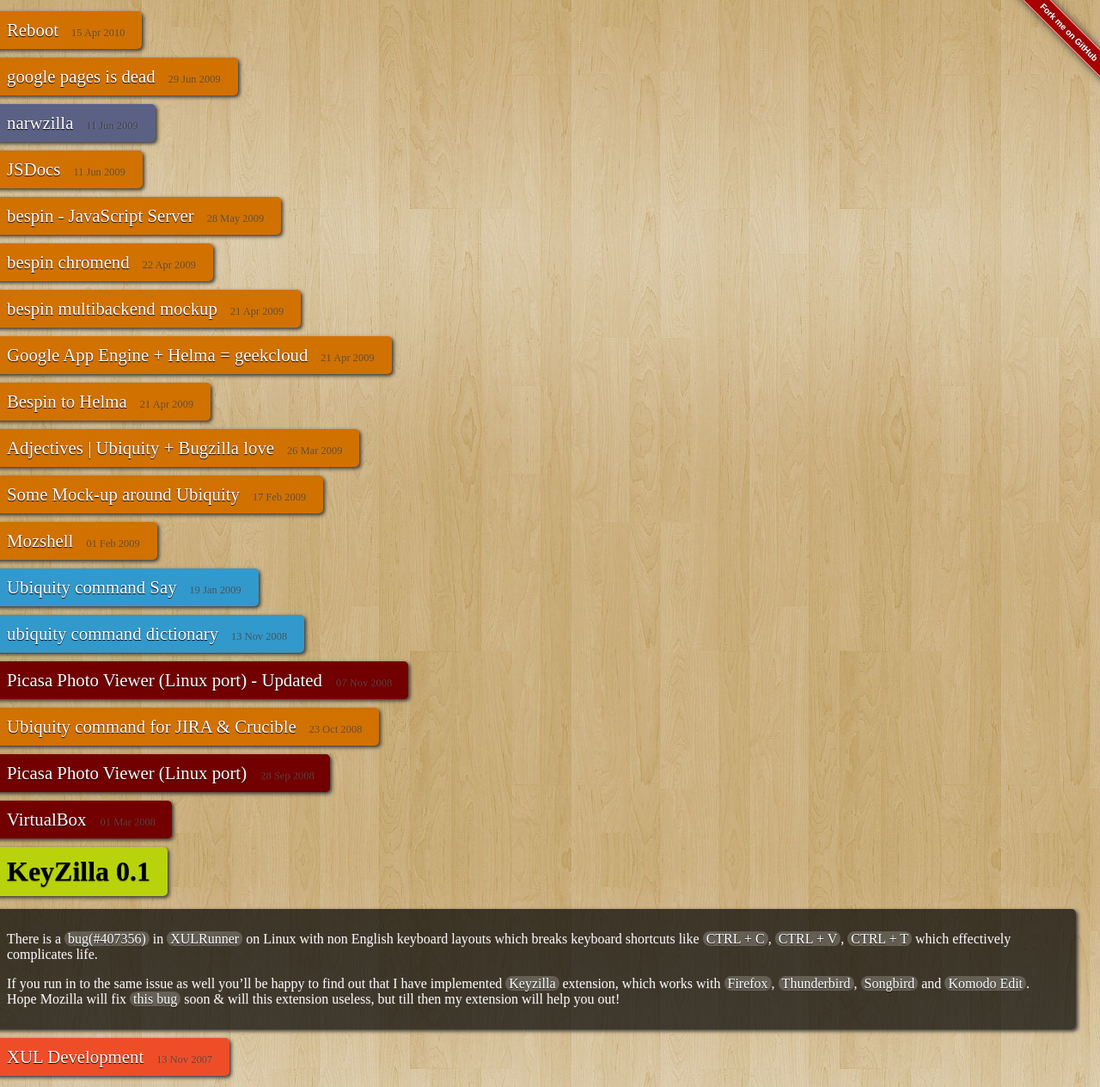
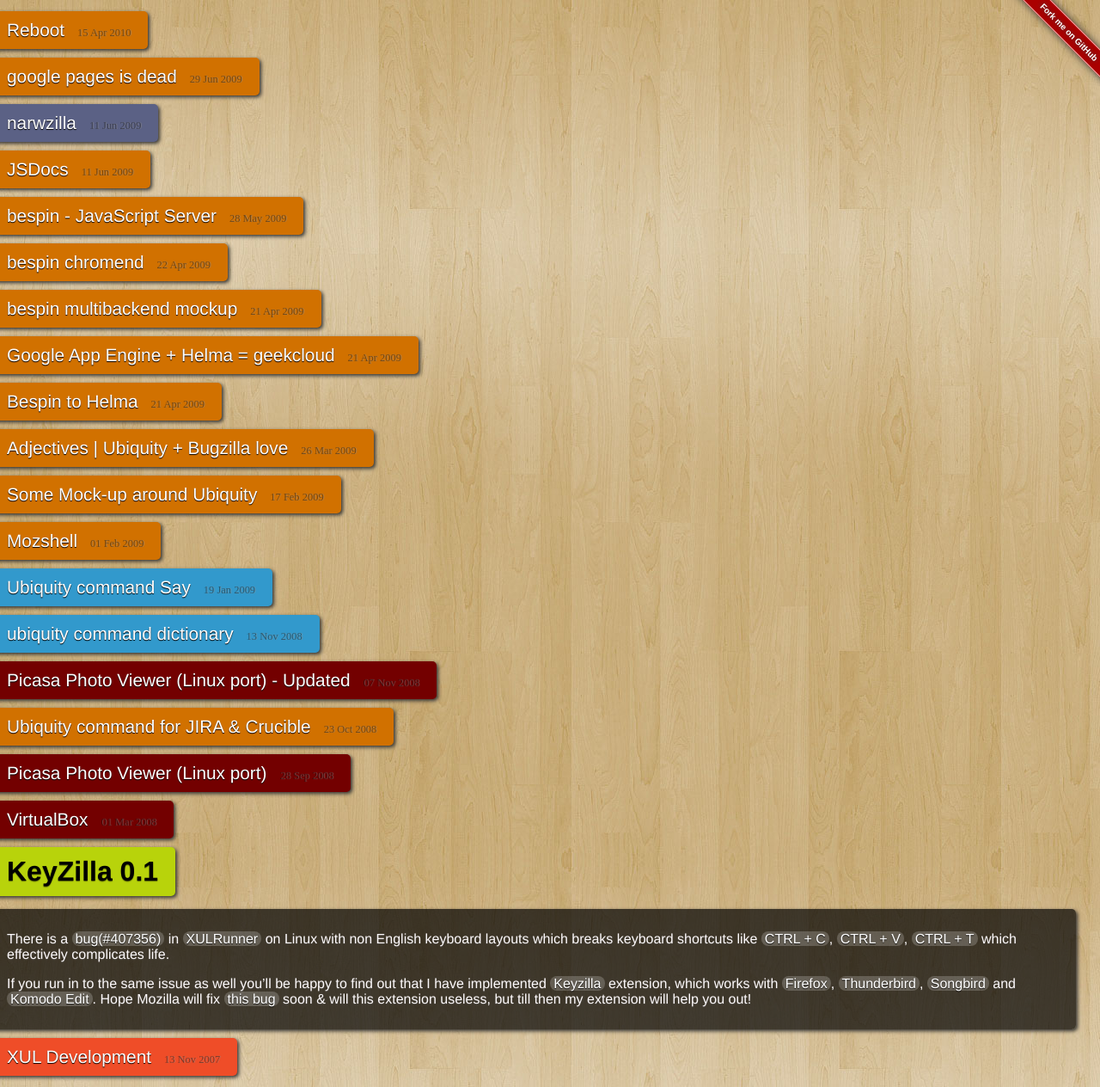
Before and after one commit to Gozala/gozala.github.com, a Jekyll site: the page built from _posts/mozilla/extension/2007-12-07-keyzilla-01.md, in a window 1280 px wide. Shown: the whole page at 86% size. Built offline with Jekyll 4.4.1, drawn with Linux system fonts in a browser that asks for light colours; some web fonts are replaced; comment, search, counter and statistics services are not loaded.

```diff
--- a/resources/css/style.css
+++ b/resources/css/style.css
@@ -7,9 +7,7 @@
 body {
     background: url(../images/bg.jpg);
     color: rgb(253, 249, 250);
-
     font-family: 'Helvetiva Neue', Helvetica, Arial, sans-serif;
-    font-family: 'webfont';
 }
 
 a {
@@ -53,6 +51,7 @@
 }
 
 time {
+    font-family: 'webfont';
     color: rgba(0, 0, 0, 0.4);
     font-size: 60%;
     text-shadow: rgba(150, 150, 150, 0.5) 1px 0px 1px;
@@ -131,9 +130,22 @@
     color: black;
     background: rgba(238, 208, 0, 1);
 }
-
+#disqus_thread a {
+    -webkit-transition: color 0.3s ease-out;
+    -moz-transition: color 0.3s ease-out;
+}
 #disqus_thread {
     color: black;
+    margin-right: 50px;
+}
+#disqus_thread h3,
+#disqus_thread p,
+#disqus_thread .dsq-request-user-info,
+#disqus_thread .dsq-options,
+#disqus_thread .dsq-thread-settings,
+#disqus_thread .dsq-comment-footer,
+#disqus_thread .dsq-comment-header-meta {
+    font-family: 'webfont';
 }
 
 .ribbon {
```
